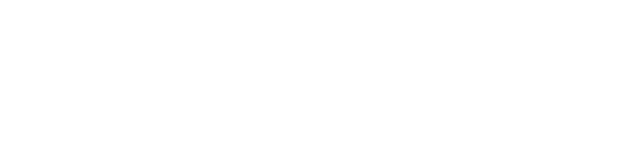
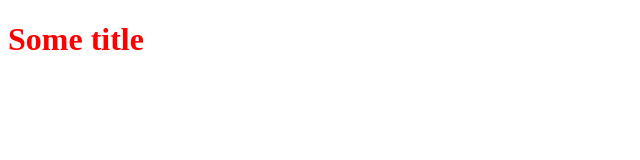
Before and after one commit to Mad-Deuce/ICH_FE_HW, a plain HTML site: page index.html in a window 1280 px wide. Shown: the whole page, without its empty margins (0-640 px from the left). Drawn offline with Linux system fonts and the light colour scheme.

Commit message:
release 1.0

```diff
--- a/index.html
+++ b/index.html
@@ -1,13 +1,16 @@
 <!DOCTYPE html>
 <html lang="en">
+
 <head>
   <meta charset="UTF-8" />
   <meta name="viewport" content="width=device-width, initial-scale=1.0" />
   <link rel="stylesheet" type="text/css" href="styles/style.css" />
   <title>Document</title>
 </head>
+
 <body>
-
+  <h1 class="heading">Some title</h1>
   <script src="scripts/main.js"></script>
 </body>
+
 </html>
--- /dev/null
+++ b/styles/_var.scss
@@ -0,0 +1 @@
+$primary-color: #FF0000;
--- /dev/null
+++ b/styles/index.scss
@@ -0,0 +1,5 @@
+@use "var" as v;
+
+.heading {
+  color: v.$primary-color;
+}
```
Also changed, not shown: README.md, styles/style.css, 1 other file. Lines whose indentation alone changed are shown as unchanged.
